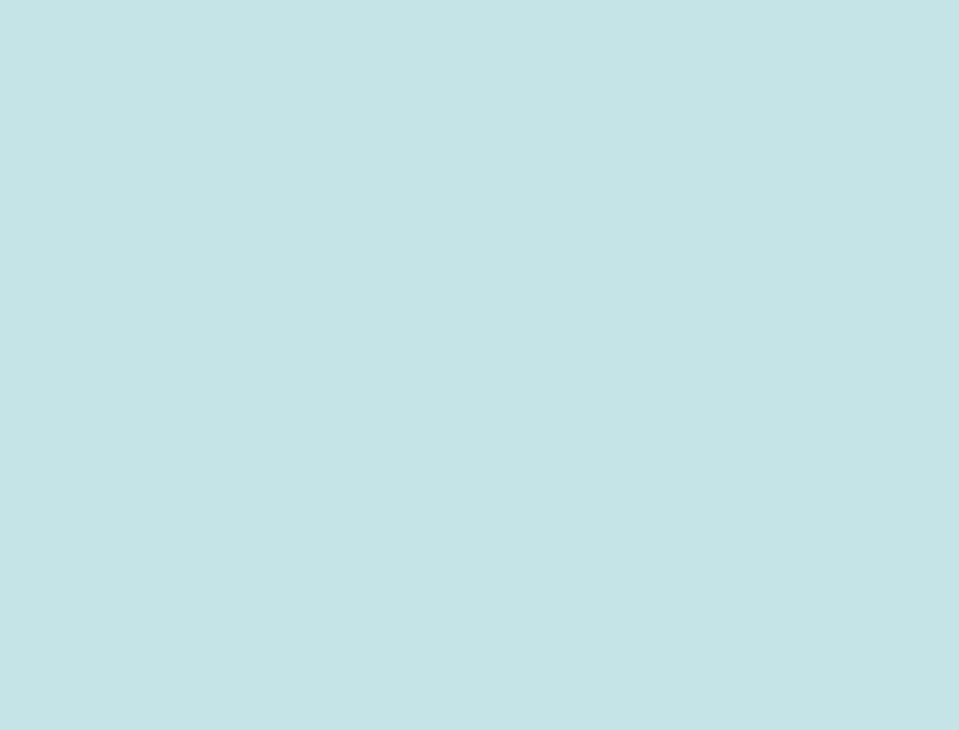
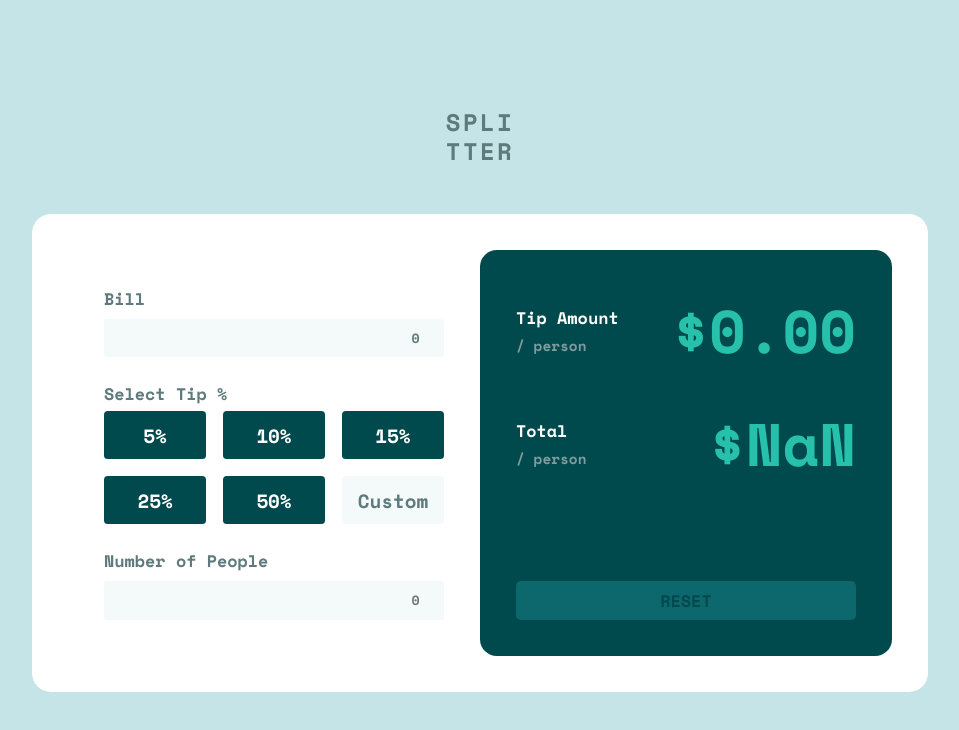
Before and after one commit to hannah-ganne/tip-calculator, a React (Create React App) app: page / in a window 1280 px wide. Shown: the top 730 px of the page, without its empty margins (160-1119 px from the left). Built offline with nearby package versions, Linux system fonts and the light colour scheme; the HTML template or start-up script is replaced by a standard one.

Commit message:
structure global app

```diff
--- a/src/App.js
+++ b/src/App.js
@@ -1,6 +1,47 @@
 import './App.css';
+import Section from './components/Section'
+import TipBtn from './components/TipBtn';
+import Amount from './components/Amount'
+import { useState, useContext } from 'react'
 
 function App() {
+  const [bill, setBill] = useState(0);
+  const [percentage, setPercentage] = useState(null);
+  const [numPeople, setNumPeople] = useState(null)
+
+  return (
+    <>
+      <h1>SPLI<br/>TTER</h1>
+      <div className="container">
+        <Section>
+          <div data-panel>
+            <h3>Bill</h3>
+            <input data-input-bill type="number" placeholder={0} onChange={event => setBill(event.target.value)} value={bill} />
+          </div>
+          <div data-panel>
+            <h3>Select Tip %</h3>
+            <div className="btn-container">
+              <TipBtn value={0.05} setPercentage={setPercentage} />
+              <TipBtn value={0.1} setPercentage={setPercentage} />
+              <TipBtn value={0.15} setPercentage={setPercentage} />
+              <TipBtn value={0.25} setPercentage={setPercentage} />
+              <TipBtn value={0.50} setPercentage={setPercentage} />
+              <TipBtn color="green" setPercentage={setPercentage} />
+            </div>
+          </div>
+          <div data-panel>
+            <h3>Number of People</h3>
+            <input data-input-people type="number" placeholder={0} onChange={event => setNumPeople(event.target.value)} value={numPeople} />
+          </div>
+        </Section>
+        <Section color="green">
+          <Amount title="Tip Amount" amount={bill*percentage} />
+          <Amount title="Total" amount={bill*(1+percentage)/numPeople} />
+          <button className="reset-btn">RESET</button>
+        </Section>
+      </div>
+    </>
+  )
 }
 
 export default App;
```
